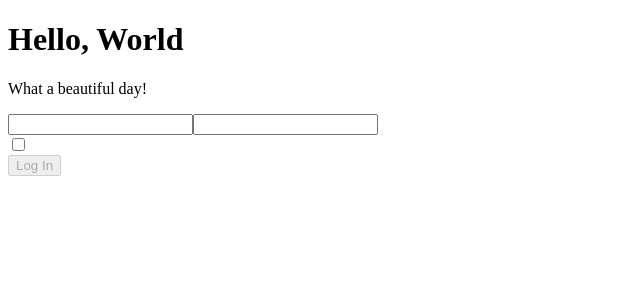
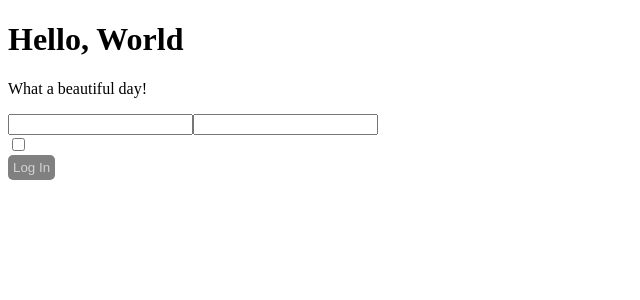
Before and after one commit to Gilxhon001/ReactJsExercises, a React (Create React App) app: page / in a window 1280 px wide. Shown: the top 300 px of the page, without its empty margins (0-640 px from the left). Built offline with nearby package versions, Linux system fonts and the light colour scheme.

Commit message:
Styling Components - 03 Finished

```diff
--- a/src/Login.js
+++ b/src/Login.js
@@ -29,6 +29,7 @@ export default class Login extends React.Component {
     }
 
     render() {
+
         return (
             <div>
                 <input
@@ -58,7 +59,7 @@ export default class Login extends React.Component {
                 <button
                     disabled={!this.state.name || !this.state.password }
                     onClick={this.onLogin}
-
+                    className={this.state.password.length >= 8 ? 'btn btn--green' : 'btn btn--red'}
                 >
 
                 Log In
--- a/src/index.js
+++ b/src/index.js
@@ -1,6 +1,6 @@
 import ReactDOM from "react-dom";
 import { App } from "./App";
-
+import './styles/index.css'
 const root = document.querySelector('#root')
 
 ReactDOM.render(<App/>, root)
--- /dev/null
+++ b/src/styles/index.css
@@ -0,0 +1,19 @@
+.btn {
+    padding: 5px ;
+    border: none;
+    border-radius: 5px;
+    color: aliceblue;
+}
+
+.btn:disabled {
+    background-color: grey;
+    color: lightgrey;
+}
+
+.btn--red {
+    background-color: red ;
+}
+
+.btn--green {
+    background-color: green ;
+}
```
Also changed, not shown: src/App.js (+0 -10 lines).
